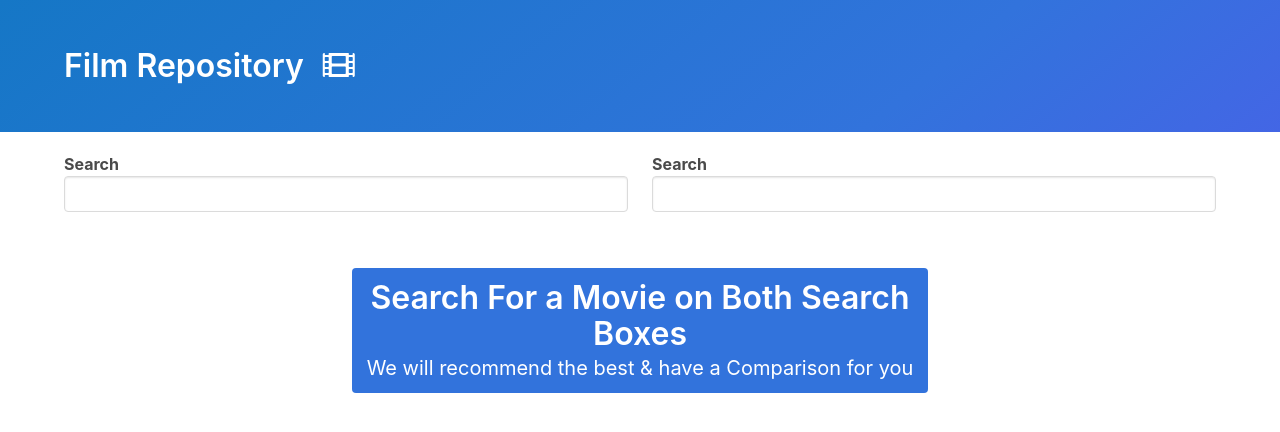
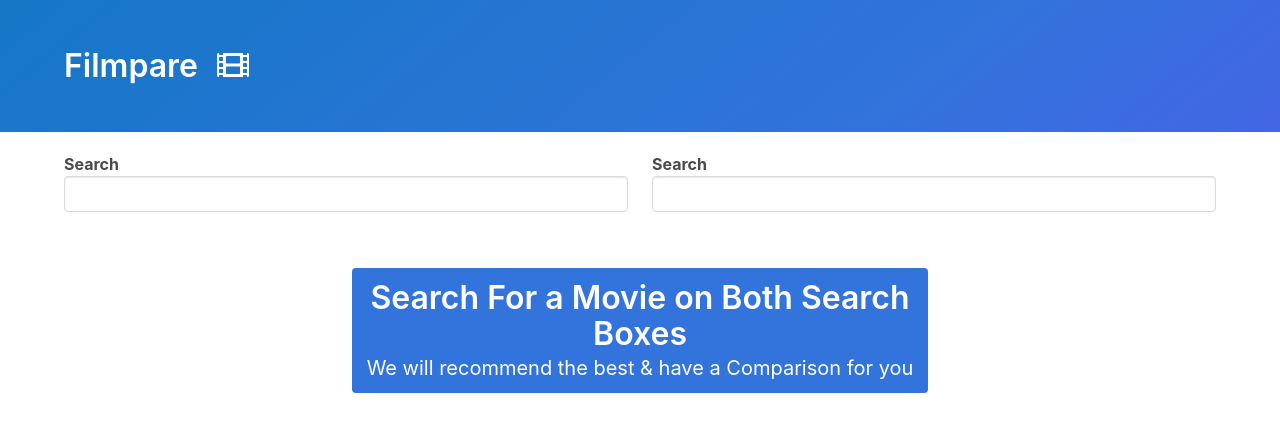
Before and after one commit to Benson-Ochieng/filmpare, a plain HTML site: page index.html in a window 1280 px wide. Drawn offline with nearby package versions, Linux system fonts and the light colour scheme.

Commit message:
Ben: Title and read me file update

```diff
--- a/index.html
+++ b/index.html
@@ -17,7 +17,7 @@
       <div class="hero-body">
         <div class="container">
           <h1 class="title">
-            Film Repository
+            Filmpare
             <span class="icon">
               <i class="fas fa-film"></i>
             </span>
```
Also changed, not shown: 1 other file.
